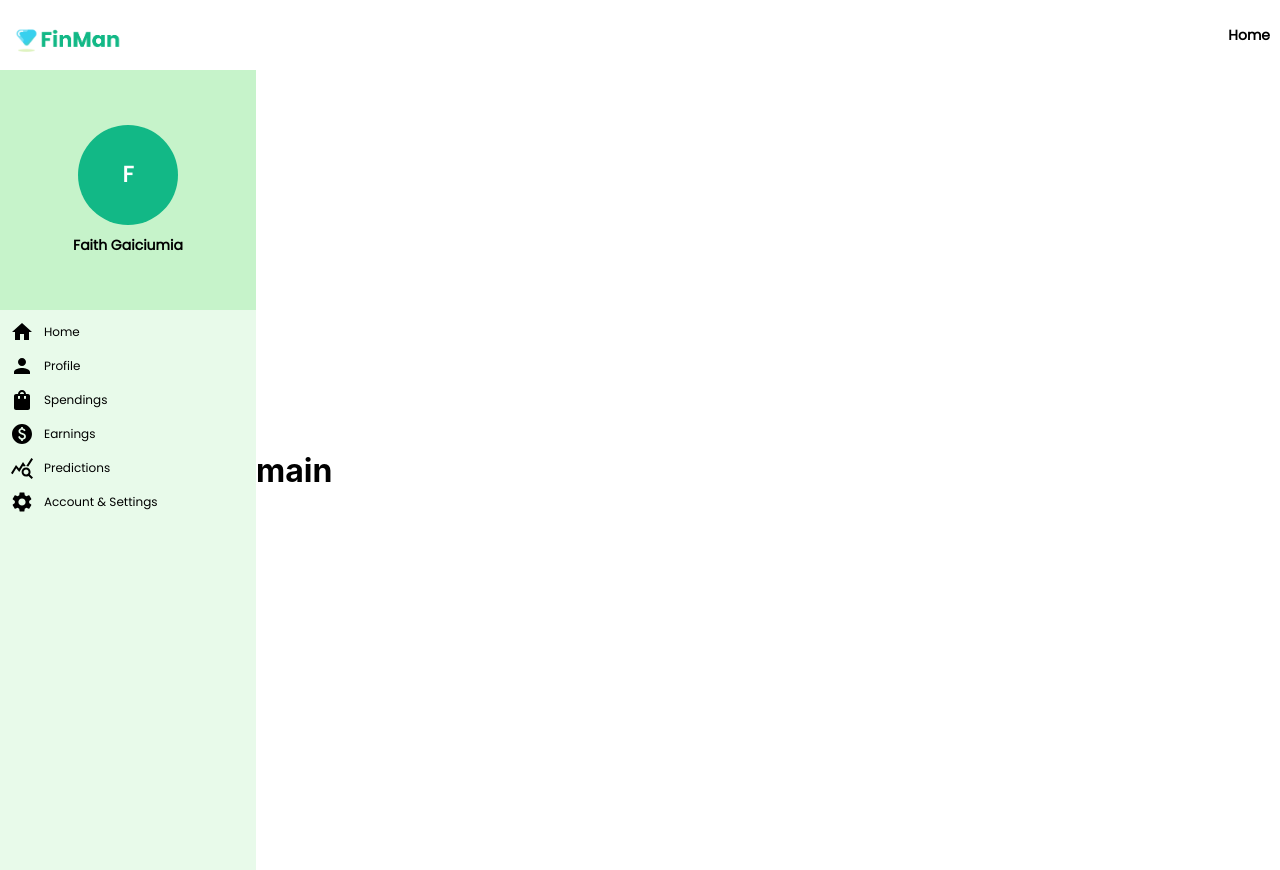
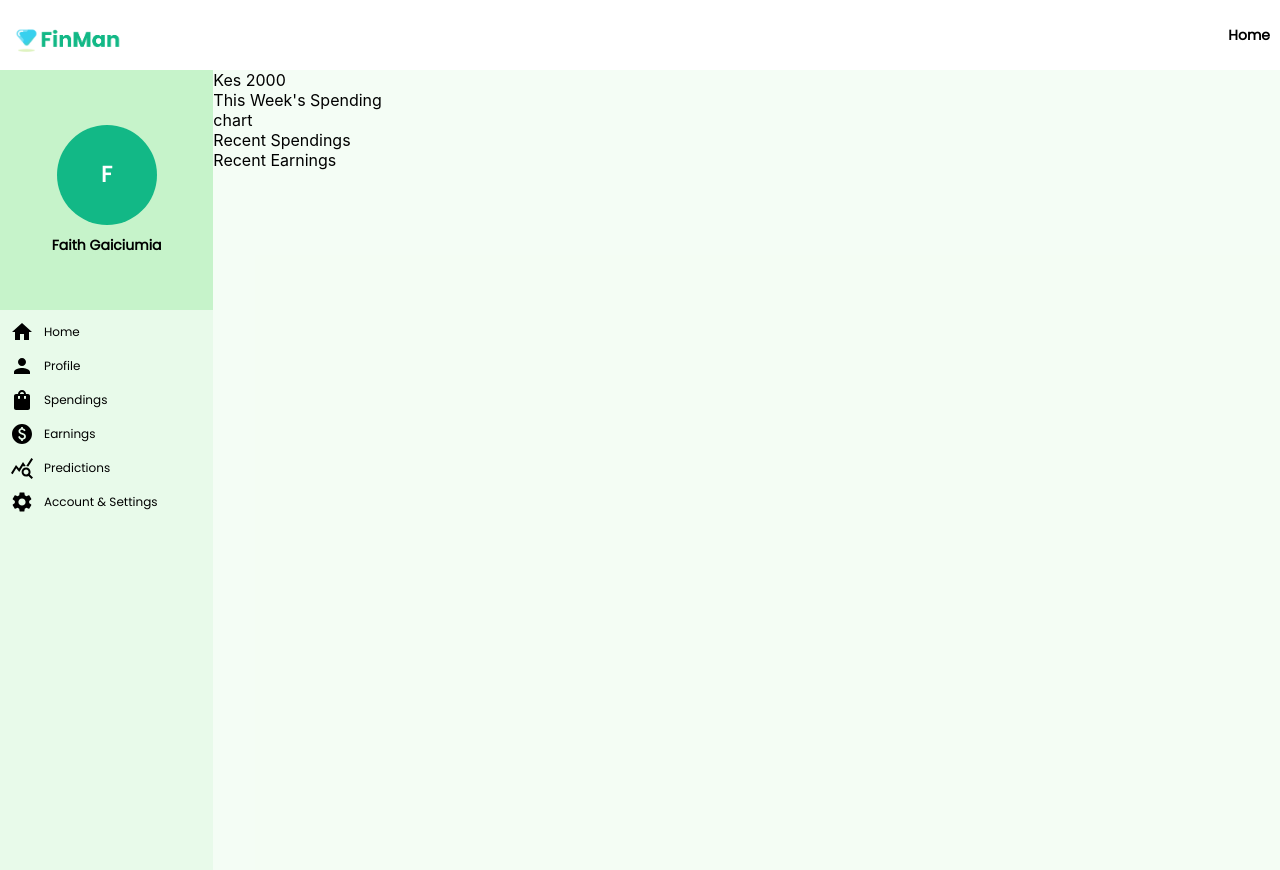
Before and after one commit to faithgaiciumia/react-financial-management-app, a React (Create React App) app: page /home in a window 1280 px wide. Built offline with nearby package versions, Linux system fonts and the light colour scheme.

Commit message:
host on gh-pages

```diff
--- a/package.json
+++ b/package.json
@@ -2,6 +2,7 @@
   "name": "finman-app",
   "version": "0.1.0",
   "private": true,
+  "homepage": "http://faithgaiciumia.github.io/react-financial-management-app",
   "dependencies": {
     "@emotion/react": "^11.10.5",
     "@emotion/styled": "^11.10.5",
@@ -19,6 +20,8 @@
   },
   "scripts": {
     "start": "react-scripts start",
+    "predeploy": "npm run build",
+    "deploy": "gh-pages -d build",
     "build": "react-scripts build",
     "test": "react-scripts test",
     "eject": "react-scripts eject"
@@ -40,5 +43,8 @@
       "last 1 firefox version",
       "last 1 safari version"
     ]
+  },
+  "devDependencies": {
+    "gh-pages": "^5.0.0"
   }
 }
--- a/src/pages/home/home.js
+++ b/src/pages/home/home.js
@@ -9,8 +9,20 @@ export default function Home() {
       <NavBar />
       <div className={styles.row}>
         <SideBar />
-        <div className={styles.col}>
-          <h1>main</h1>
+        <div className={styles.main}>
+          <div>
+            <p>Kes 2000</p>
+            <p>This Week's Spending</p>
+          </div>
+          <div>
+            <p>chart</p>
+          </div>
+          <div>
+            <p>Recent Spendings</p>
+          </div>
+          <div>
+            <p>Recent Earnings</p>
+          </div>
         </div>
       </div>
     </>
@@ -20,10 +32,9 @@ export default function Home() {
 const useStyles = createUseStyles({
   row: {
     display: "flex",
-    alignContent: "center",
-    alignItems: "center",
   },
-  col: {
-    width: "70%",
+  main: {
+    backgroundColor: "rgba(198, 243, 202, 0.2)",
+    width: "100%",
   },
 });
```
Also changed, not shown: 2 other files (tests, documents, lock files or other folders).
